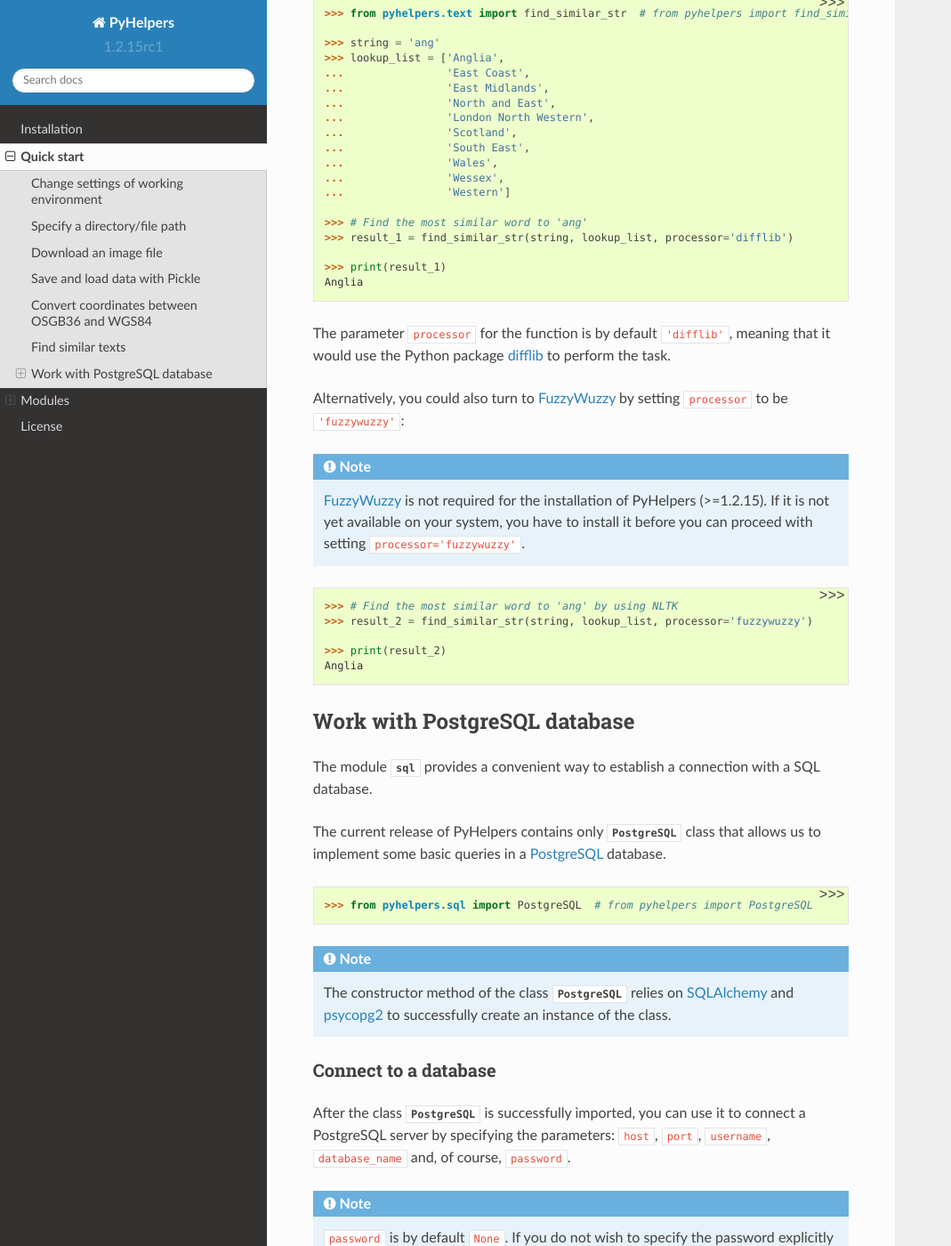
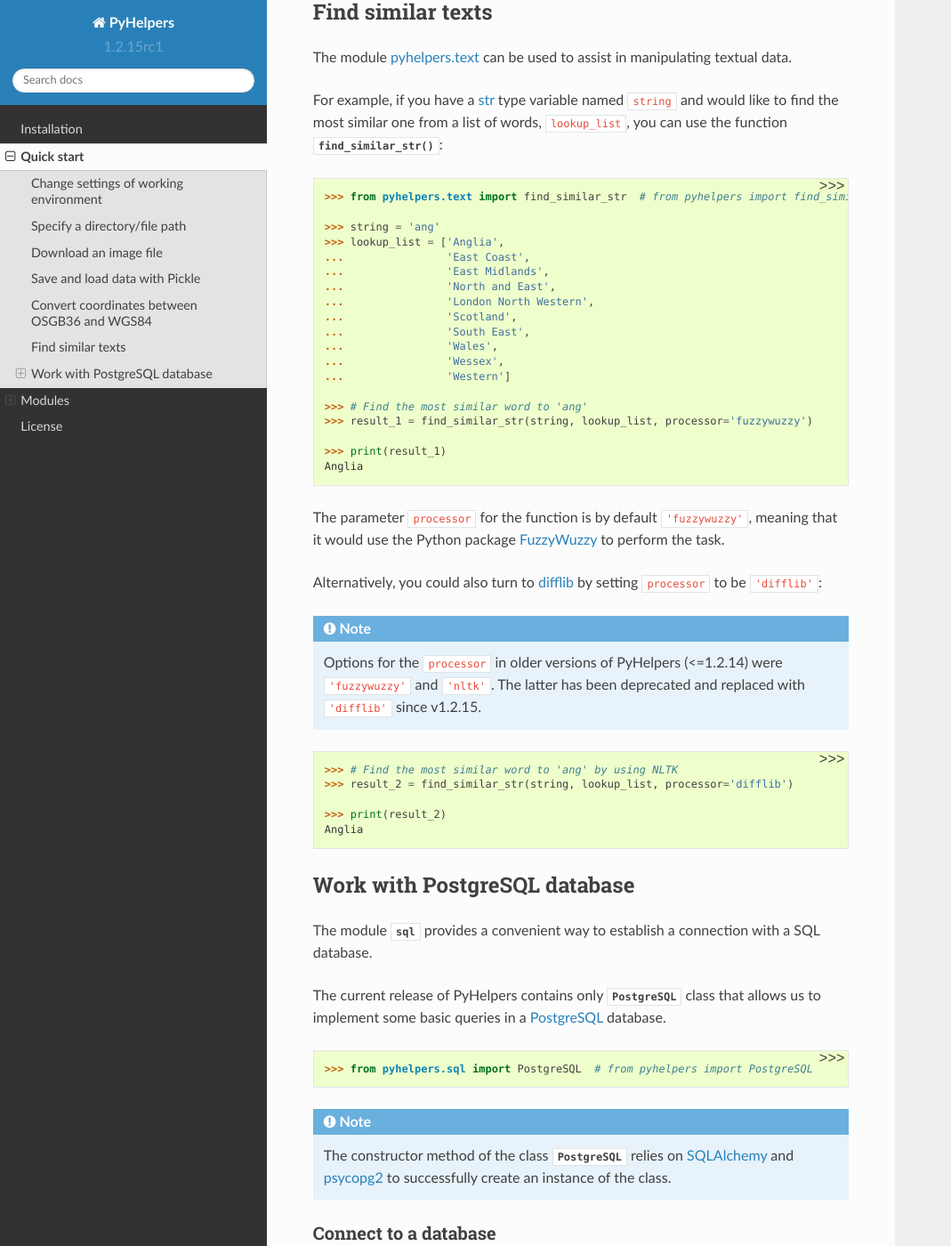
Before and after one commit to mikeqfu/pyhelpers, a Sphinx documentation site: the page built from docs/source/quick-start.rst, in a window 1280 px wide and 1400 px high, scrolled down 7576 px. Shown: the whole window at 89% size, without its empty margins (0-1069 px from the left). Built offline with Sphinx 7.4.7 and the Read the Docs theme 2.0.0, drawn with Linux system fonts in a browser that asks for light colours; some of the changed text lies outside the part shown.

Commit message:
Modify docs\source\quick-start.rst

```diff
--- a/docs/source/quick-start.rst
+++ b/docs/source/quick-start.rst
@@ -174,7 +175,8 @@ For example, you can use the function :py:func:`download_file_from_url()<pyhelpe
 
 .. note::
 
-    The function :py:func:`download_file_from_url()<pyhelpers.ops.download_file_from_url>` requires `requests`_ (and, if ``verbose=True``, `tqdm`_).
+    - The function :py:func:`download_file_from_url()<pyhelpers.ops.download_file_from_url>` requires `requests`_ (and, if ``verbose=True``, `tqdm`_).
+    - `tqdm`_ is not required for the installation of PyHelpers (>=1.2.15). If it is not yet available on your system, you have to install it before you can proceed with setting ``verbose=True``.
 
 Suppose you would like to download a Python logo from the homepage of `Python`_, firstly, specify the URL:
 
@@ -190,6 +192,13 @@ Then specify where you would like to save the .png file and what the filename it
     >>> python_logo_file_path = cd(path_to_qs, "images", python_logo_filename)
 
     >>> download_file_from_url(url, python_logo_file_path)
+
+Try also with ``verbose=True``:
+
+.. code-block:: python
+
+    >>> download_file_from_url(url, python_logo_file_path, verbose=True)
+    1MB [00:00, 10.00MB/s]
 
 You may view the downloaded picture by using `Pillow`_:
 
@@ -382,23 +391,23 @@ For example, if you have a `str`_ type variable named ``string`` and would like
     ...                'Western']
 
     >>> # Find the most similar word to 'ang'
-    >>> result_1 = find_similar_str(string, lookup_list, processor='difflib')
+    >>> result_1 = find_similar_str(string, lookup_list, processor='fuzzywuzzy')
 
     >>> print(result_1)
     Anglia
 
-The parameter ``processor`` for the function is by default ``'difflib'``, meaning that it would use the Python package `difflib`_ to perform the task.
+The parameter ``processor`` for the function is by default ``'fuzzywuzzy'``, meaning that it would use the Python package `FuzzyWuzzy`_ to perform the task.
 
-Alternatively, you could also turn to `FuzzyWuzzy`_ by setting ``processor`` to be ``'fuzzywuzzy'``:
+Alternatively, you could also turn to `difflib`_ by setting ``processor`` to be ``'difflib'``:
 
 .. note::
 
-    `FuzzyWuzzy`_ is not required for the installation of PyHelpers (>=1.2.15). If it is not yet available on your system, you have to install it before you can proceed with setting ``processor='fuzzywuzzy'``.
+    Options for the ``processor`` in older versions of PyHelpers (<=1.2.14) were ``'fuzzywuzzy'`` and ``'nltk'``. The latter has been deprecated and replaced with ``'difflib'`` since v1.2.15.
 
 .. code-block:: python
 
     >>> # Find the most similar word to 'ang' by using NLTK
-    >>> result_2 = find_similar_str(string, lookup_list, processor='fuzzywuzzy')
+    >>> result_2 = find_similar_str(string, lookup_list, processor='difflib')
 
     >>> print(result_2)
     Anglia
```
Also changed, not shown: other parts of docs/source/quick-start.rst (+1 -0 lines).
